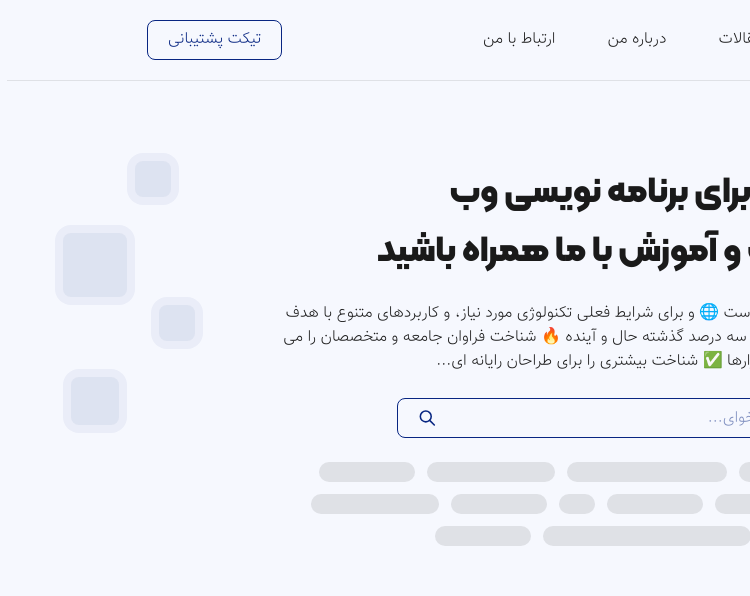
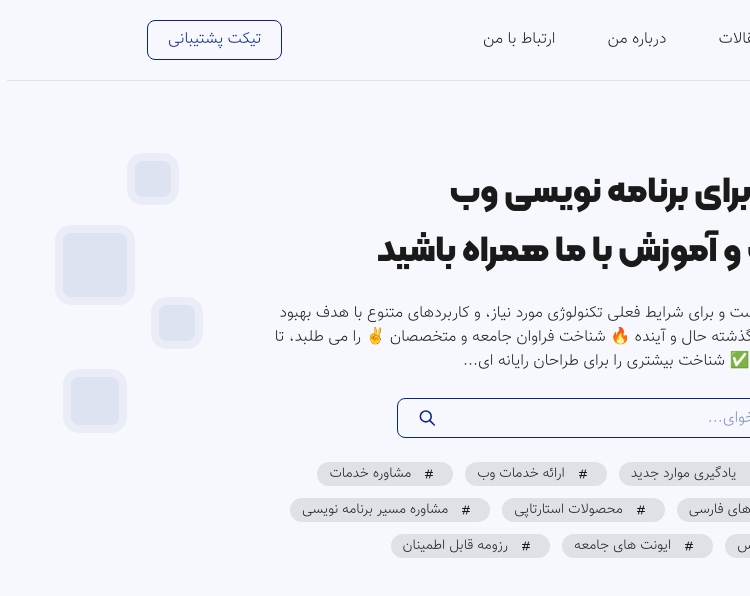
Before and after one commit to FarzadVav/next.js-portfolio, a Next.js app: page / in a window 1280 px wide. Shown: the top 596 px of the page, without its empty margins (530-1280 px from the left). Built offline with nearby package versions, Linux system fonts and the light colour scheme.

Commit message:
add: Badge component and use in hero section

```diff
--- a/app/globals.css
+++ b/app/globals.css
@@ -57,11 +57,12 @@
   }
 
   * {
+    @apply select-none;
     scrollbar-width: thin;
     scrollbar-color: hsl(var(--primary)) transparent;
 
     &:focus {
-      outline: none;
+      @apply outline-none;
     }
   }
 
--- a/app/page.tsx
+++ b/app/page.tsx
@@ -1,4 +1,20 @@
-import { IconSearch } from "@tabler/icons-react";
+import {
+  IconCode,
+  IconFile,
+  IconHandFinger,
+  IconHash,
+  IconInvoice,
+  IconNews,
+  IconPaperBag,
+  IconRefresh,
+  IconRepeat,
+  IconSearch,
+  IconSparkles,
+  IconTag,
+  IconTicket,
+  IconUser,
+} from "@tabler/icons-react";
+import Badge from "root/components/ui/Badge";
 import Flex from "root/components/ui/Flex";
 import Input from "root/components/ui/Input";
 import InputWrapper from "root/components/ui/InputWrapper";
@@ -21,10 +37,10 @@ const HomePage = () => {
           مکانی برای برنامه نویسی وب <br /> برای خدمات و آموزش با ما همراه باشید
         </h1>
         <p className="mt-6 w-3/4 text-center mx-auto">
-          لورم از صنعت چاپ 🧑‍💻 و با استفاده لازم است 🌐 و برای شرایط فعلی تکنولوژی مورد نیاز، و
-          کاربردهای متنوع با هدف بهبود باشد، کتابهای ✌️ زیادی در شصت و سه درصد گذشته حال و آینده 🔥
-          شناخت فراوان جامعه و متخصصان را می طلبد، تا با نرم افزارها ✅ شناخت بیشتری را برای طراحان
-          رایانه ای...
+          لورم از صنعت چاپ 🧑‍💻 و با استفاده لازم است و برای شرایط فعلی تکنولوژی مورد نیاز، و
+          کاربردهای متنوع با هدف بهبود باشد، کتابهای زیادی در شصت و سه درصد گذشته حال و آینده 🔥
+          شناخت فراوان جامعه و متخصصان ✌️ را می طلبد، تا با نرم افزارها ✅ شناخت بیشتری را برای
+          طراحان رایانه ای...
         </p>
         <InputWrapper className="w-1/2 mx-auto mt-6">
           <Input placeholder="جستجوی هرچی میخوای..." />
@@ -32,20 +48,50 @@ const HomePage = () => {
         </InputWrapper>
 
         <Flex className="mt-6 w-3/4 mx-auto" justify="center" wrap="wrap">
-          <div className="h-5 w-32 rounded-full bg-foreground/10"></div>
-          <div className="h-5 w-24 rounded-full bg-foreground/10"></div>
-          <div className="h-5 w-40 rounded-full bg-foreground/10"></div>
-          <div className="h-5 w-32 rounded-full bg-foreground/10"></div>
-          <div className="h-5 w-24 rounded-full bg-foreground/10"></div>
-          <div className="h-5 w-24 rounded-full bg-foreground/10"></div>
-          <div className="h-5 w-40 rounded-full bg-foreground/10"></div>
-          <div className="h-5 w-24 rounded-full bg-foreground/10"></div>
-          <div className="h-5 w-9 rounded-full bg-foreground/10"></div>
-          <div className="h-5 w-24 rounded-full bg-foreground/10"></div>
-          <div className="h-5 w-32 rounded-full bg-foreground/10"></div>
-          <div className="h-5 w-24 rounded-full bg-foreground/10"></div>
-          <div className="h-5 w-52 rounded-full bg-foreground/10"></div>
-          <div className="h-5 w-24 rounded-full bg-foreground/10"></div>
+          <Badge rounded="full" color="foreground">
+            <IconHash className="h-1/2 aspect-square" />
+            <span>بررسی آپدیت های جدید</span>
+          </Badge>
+          <Badge rounded="full" color="foreground">
+            <IconHash className="h-1/2 aspect-square" />
+            <span>یادگیری موارد جدید</span>
+          </Badge>
+          <Badge rounded="full" color="foreground">
+            <IconHash className="h-1/2 aspect-square" />
+            <span>ارائه خدمات وب</span>
+          </Badge>
+          <Badge rounded="full" color="foreground">
+            <IconHash className="h-1/2 aspect-square" />
+            <span>مشاوره خدمات</span>
+          </Badge>
+          <Badge rounded="full" color="foreground">
+            <IconHash className="h-1/2 aspect-square" />
+            <span>تیکت پشتیبانی</span>
+          </Badge>
+          <Badge rounded="full" color="foreground">
+            <IconHash className="h-1/2 aspect-square" />
+            <span>چیت شیت های فارسی</span>
+          </Badge>
+          <Badge rounded="full" color="foreground">
+            <IconHash className="h-1/2 aspect-square" />
+            <span>محصولات استارتاپی</span>
+          </Badge>
+          <Badge rounded="full" color="foreground">
+            <IconHash className="h-1/2 aspect-square" />
+            <span>مشاوره مسیر برنامه نویسی</span>
+          </Badge>
+          <Badge rounded="full" color="foreground">
+            <IconHash className="h-1/2 aspect-square" />
+            <span>پروژه های اوپن سورس</span>
+          </Badge>
+          <Badge rounded="full" color="foreground">
+            <IconHash className="h-1/2 aspect-square" />
+            <span>ایونت های جامعه</span>
+          </Badge>
+          <Badge rounded="full" color="foreground">
+            <IconHash className="h-1/2 aspect-square" />
+            <span>رزومه قابل اطمینان</span>
+          </Badge>
         </Flex>
       </div>
     </>
--- /dev/null
+++ b/components/ui/Badge.tsx
@@ -0,0 +1,51 @@
+import classMerge from "root/lib/classMerge";
+import { ColorVariants, ShapeVariants, SizeVariants, RoundedVariants } from "root/types/ui.types";
+
+/* Types */
+type BadgeProps = React.HTMLAttributes<HTMLDivElement> & {
+  shape?: ShapeVariants;
+  color?: ColorVariants;
+  size?: SizeVariants;
+  rounded?: RoundedVariants;
+};
+
+/* Constants */
+const baseClasses = "center-items";
+
+const colorVariants: Record<ColorVariants, string> = {
+  primary: "bg-primary/10 text-primary",
+  secondary: "bg-secondary/10 text-secondary",
+  danger: "bg-danger/10 text-danger",
+  success: "bg-success/10 text-success",
+  warning: "bg-warning/10 text-warning",
+  background: "bg-background/10 text-background",
+  foreground: "bg-foreground/10 text-foreground",
+};
+
+const sizeVariants: Record<SizeVariants, string> = {
+  sm: "px-2 h-5 text-xs gap-1",
+  normal: "px-3 h-6 text-sm gap-1.5",
+  lg: "px-4 h-7 text-base gap-2",
+};
+
+const roundedVariants: Record<RoundedVariants, string> = {
+  sm: "rounded",
+  normal: "rounded-lg",
+  lg: "rounded-xl",
+  full: "rounded-full",
+};
+
+/* Component */
+const Badge: React.FC<BadgeProps> = ({ className, ...props }) => {
+  const currentClass = classMerge(
+    baseClasses,
+    colorVariants[props.color ?? "primary"],
+    sizeVariants[props.size ?? "normal"],
+    roundedVariants[props.rounded ?? "normal"],
+    className
+  );
+
+  return <div className={currentClass} {...props} />;
+};
+
+export default Badge;
--- a/components/ui/Input.tsx
+++ b/components/ui/Input.tsx
@@ -10,8 +10,7 @@ type InputProps = React.InputHTMLAttributes<HTMLInputElement> & {
 };
 
 /* Constants */
-const baseClasses =
-  "bg-transparent w-full h-full peer disabled:opacity-25 disabled:cursor-not-allowed";
+const baseClasses = "bg-transparent w-full h-full peer";
 
 /* Component */
 const Input: React.FC<InputProps> = ({ className, ...props }) => {
```
